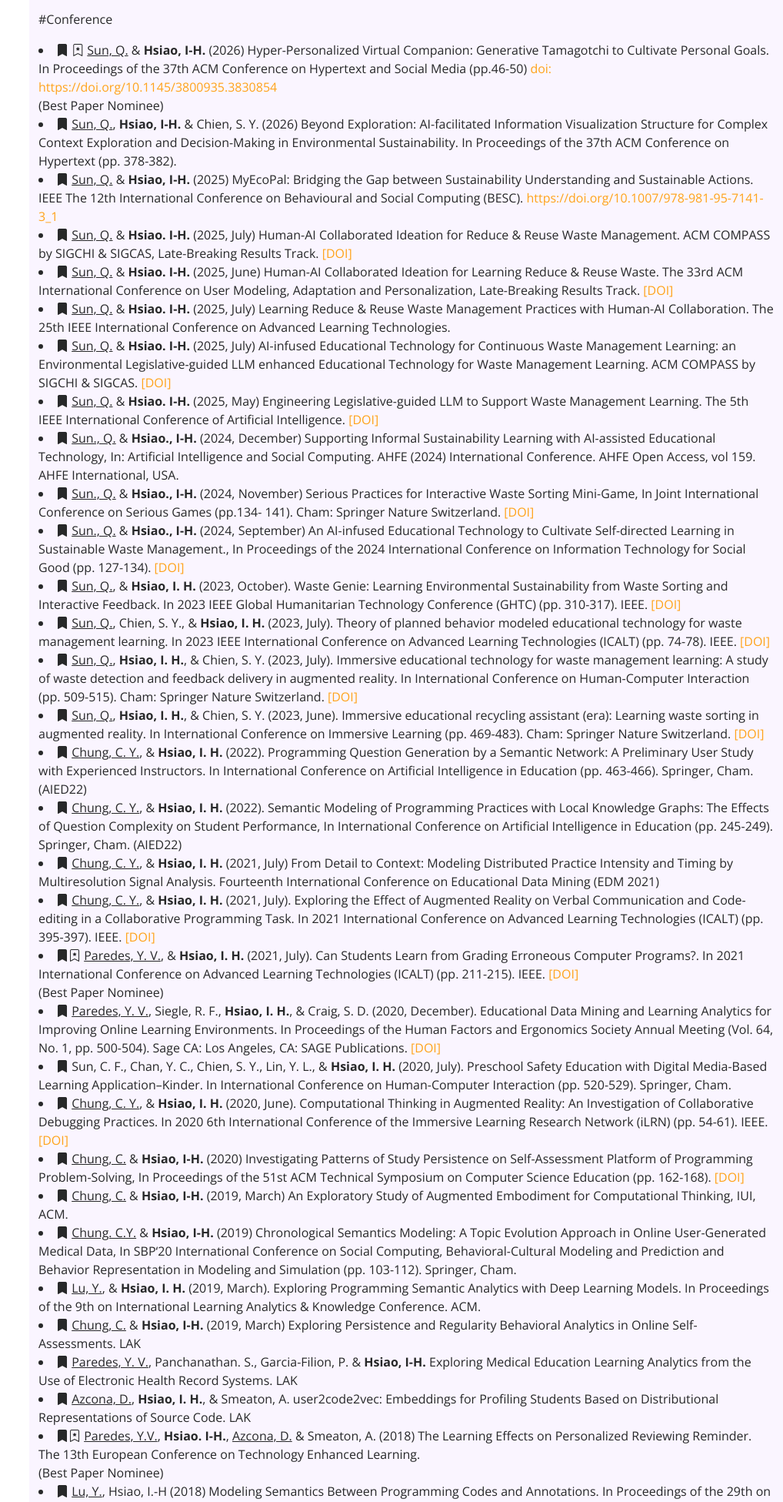
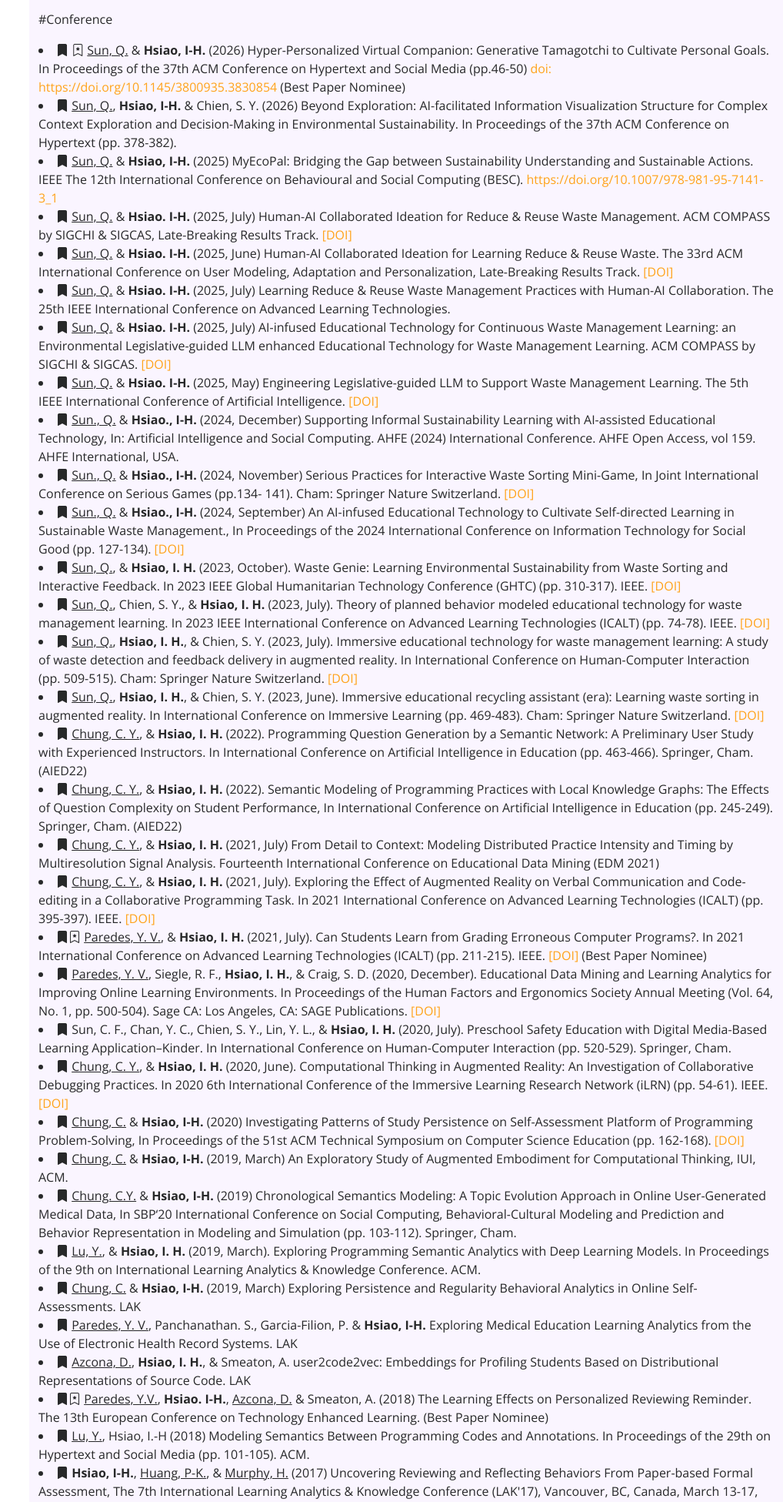
Before and after one commit to ShaHsiao/mysite, a plain HTML site: page index.html in a window 1280 px wide. Shown: the part 4407-6358 px from the top of the page at 77% size, without its empty margins (262-1280 px from the left). Drawn offline with nearby package versions, Linux system fonts and the light colour scheme.

Commit message:
Replace div with span for Best Paper Nominee highlight

```diff
--- a/index.html
+++ b/index.html
@@ -338,7 +338,7 @@
           <p>#Conference</p>
             <li><i class="bi bi-bookmark-fill" aria-hidden="true"></i> <i class="bi bi-bookmark-star" aria-hidden="true"> </i>
                 <u>Sun, Q.</u> & <b>Hsiao, I-H.</b> (2026) Hyper-Personalized Virtual Companion: Generative Tamagotchi to Cultivate Personal Goals. In Proceedings of the 37th ACM Conference on Hypertext and Social Media (pp.46-50) <a href="https://doi.org/10.1145/3800935.3830854" target="_blank">doi: https://doi.org/10.1145/3800935.3830854</a>
-                <div id="redhighlight">(Best Paper Nominee)</div>
+                <span id="redhighlight">(Best Paper Nominee)</span>
             </li>
             <li><i class="bi bi-bookmark-fill" aria-hidden="true"></i>
                  <u>Sun, Q.</u>, <b>Hsiao, I-H.</b> & Chien, S. Y. (2026) Beyond Exploration: AI-facilitated Information Visualization Structure for Complex Context Exploration and Decision-Making in Environmental Sustainability. In Proceedings of the 37th ACM Conference on Hypertext (pp. 378-382).
@@ -400,7 +400,7 @@
           </li>
 
           <li><i class="bi bi-bookmark-fill" aria-hidden="true"></i><i class="bi bi-bookmark-star" aria-hidden="true"> </i>
-            <u>Paredes, Y. V.</u>, &amp; <b> Hsiao, I. H.</b> (2021, July). Can Students Learn from Grading Erroneous Computer Programs?. In 2021 International Conference on Advanced Learning Technologies (ICALT) (pp. 211-215). IEEE. <a href="https://doi.org/10.1109/ICALT52272.2021.00070" target="_blank" rel="noopener noreferrer">[DOI]</a> <div id="redhighlight">(Best Paper Nominee)</div>
+            <u>Paredes, Y. V.</u>, &amp; <b> Hsiao, I. H.</b> (2021, July). Can Students Learn from Grading Erroneous Computer Programs?. In 2021 International Conference on Advanced Learning Technologies (ICALT) (pp. 211-215). IEEE. <a href="https://doi.org/10.1109/ICALT52272.2021.00070" target="_blank" rel="noopener noreferrer">[DOI]</a> <span id="redhighlight">(Best Paper Nominee)</span>
           </li>
 
           <li><i class="bi bi-bookmark-fill" aria-hidden="true"></i>
@@ -444,7 +444,7 @@
           </li>
 
           <li><i class="bi bi-bookmark-fill" aria-hidden="true"></i><i class="bi bi-bookmark-star" aria-hidden="true"></i>
-              <u>Paredes, Y.V.</u>, <b>Hsiao. I-H.</b>, <u>Azcona, D.</u> &amp; Smeaton, A. (2018) The Learning Effects on Personalized Reviewing Reminder. The 13th European Conference on Technology Enhanced Learning. <div id="redhighlight">(Best Paper Nominee)</div>
+              <u>Paredes, Y.V.</u>, <b>Hsiao. I-H.</b>, <u>Azcona, D.</u> &amp; Smeaton, A. (2018) The Learning Effects on Personalized Reviewing Reminder. The 13th European Conference on Technology Enhanced Learning. <span id="redhighlight">(Best Paper Nominee)</span>
           </li>
 
           <li><i class="bi bi-bookmark-fill" aria-hidden="true"></i>
@@ -651,7 +651,7 @@
           </li>
 
           <li>
-            <u>Azcona. D.</u>, <b>Hsiao, I-H.</b> &amp; Smeaton, A. (2018) Modelling Math Learning on an Open Access Intelligent Tutor, The 19th international Conference on Artificial Intelligence in Education <div id="redhighlight">(Best Poster Nominee)</div>
+            <u>Azcona. D.</u>, <b>Hsiao, I-H.</b> &amp; Smeaton, A. (2018) Modelling Math Learning on an Open Access Intelligent Tutor, The 19th international Conference on Artificial Intelligence in Education <span id="redhighlight">(Best Poster Nominee)</span>
           </li>
 
           <li>
```
